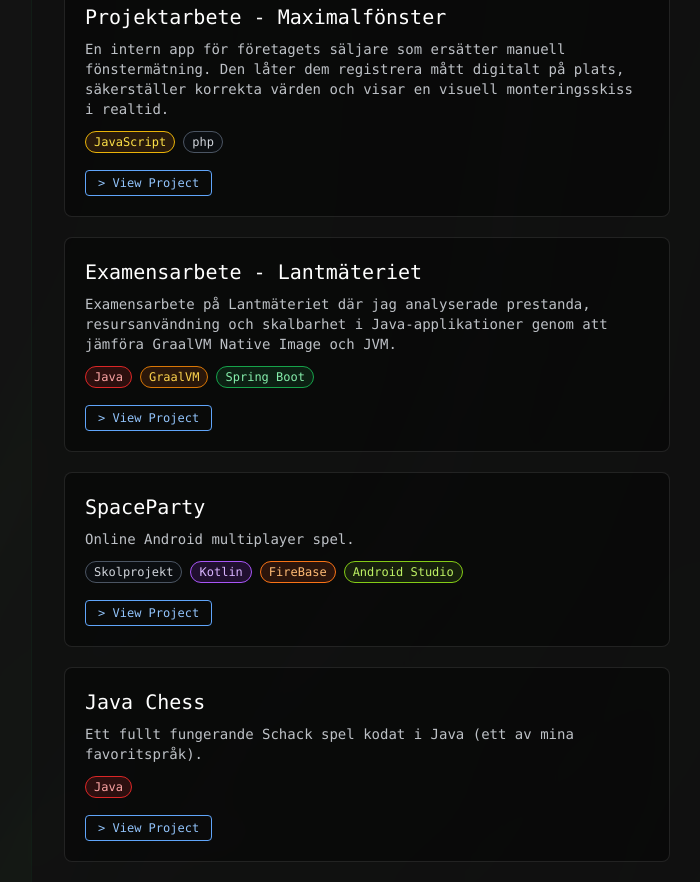
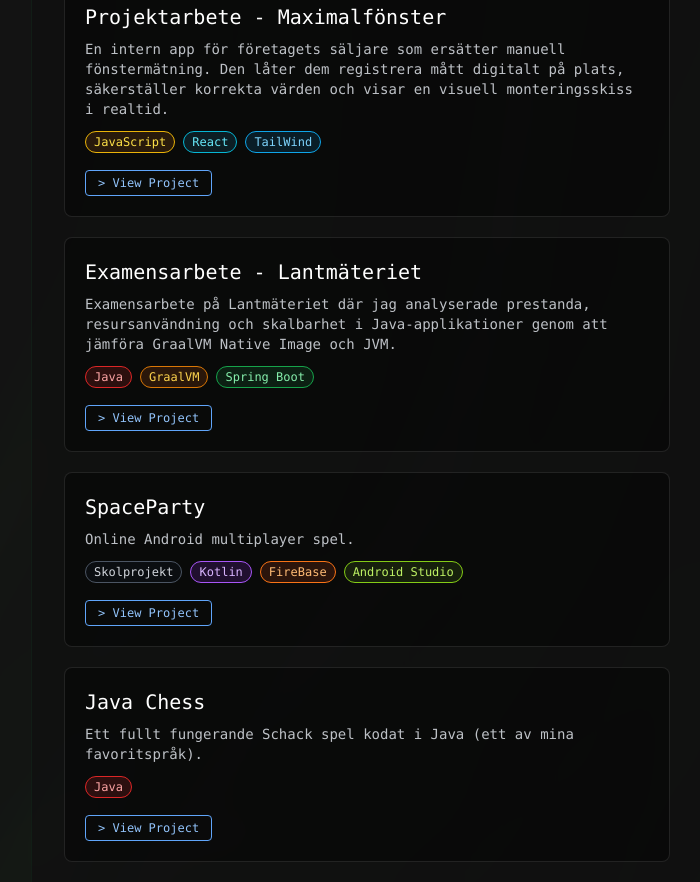
Before and after one commit to lindholmpontus/mysite, a React (Vite) app: page / in a window 1280 px wide. Shown: the part 940-1822 px from the top of the page, without its empty margins (273-973 px from the left). Built offline with nearby package versions, Linux system fonts and the light colour scheme.

Commit message:
Småpill

```diff
--- a/src/components/Projects.jsx
+++ b/src/components/Projects.jsx
@@ -33,7 +33,7 @@ export default function Projects() {
     {
       title: "Projektarbete - Maximalfönster",
       desc: "En intern app för företagets säljare som ersätter manuell fönstermätning. Den låter dem registrera mått digitalt på plats, säkerställer korrekta värden och visar en visuell monteringsskiss i realtid.",
-      tags: ["JavaScript", "php",],
+      tags: ["JavaScript", "React", "TailWind"],
     },
     {
       title: "Examensarbete - Lantmäteriet",
```
